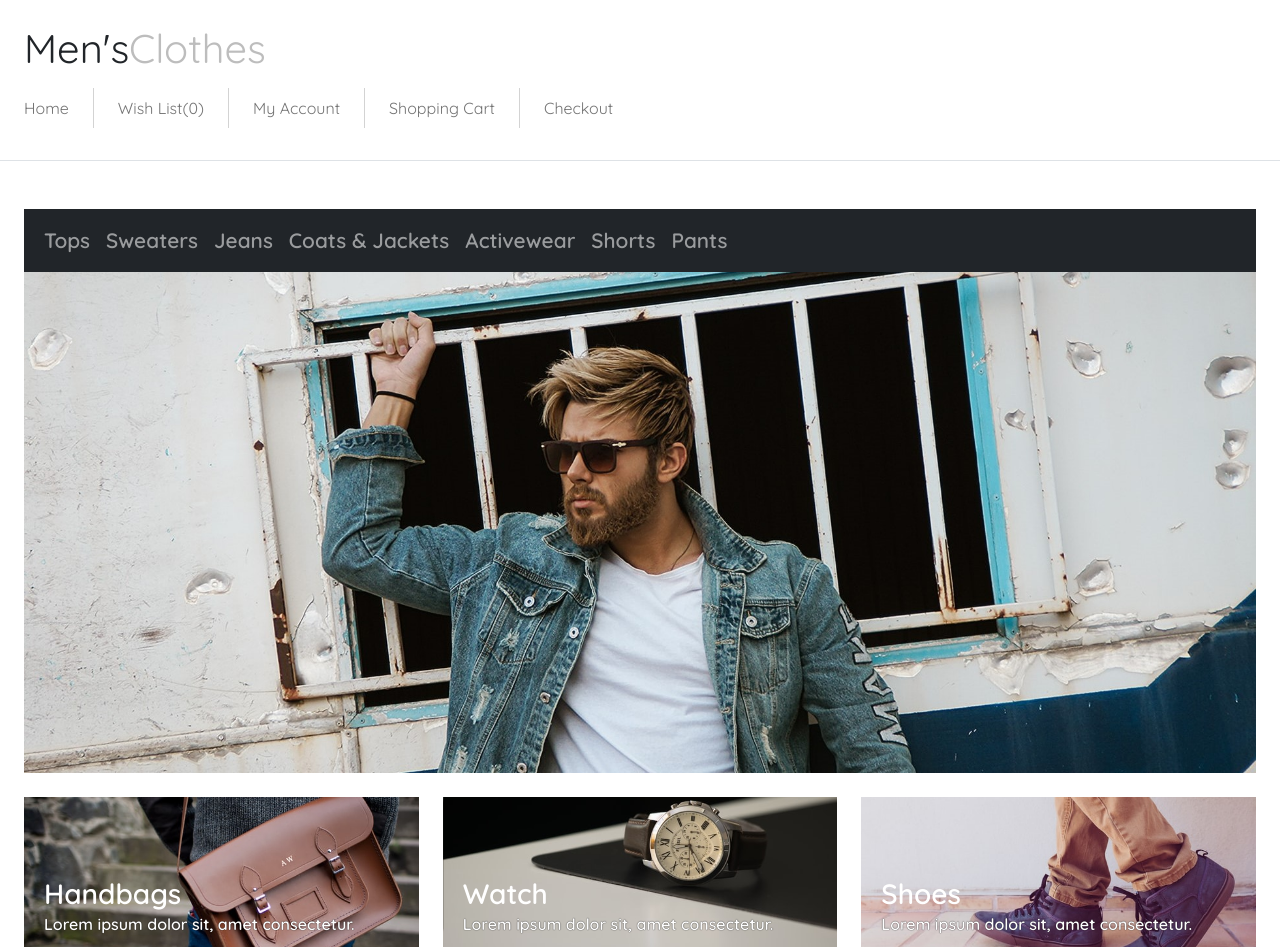
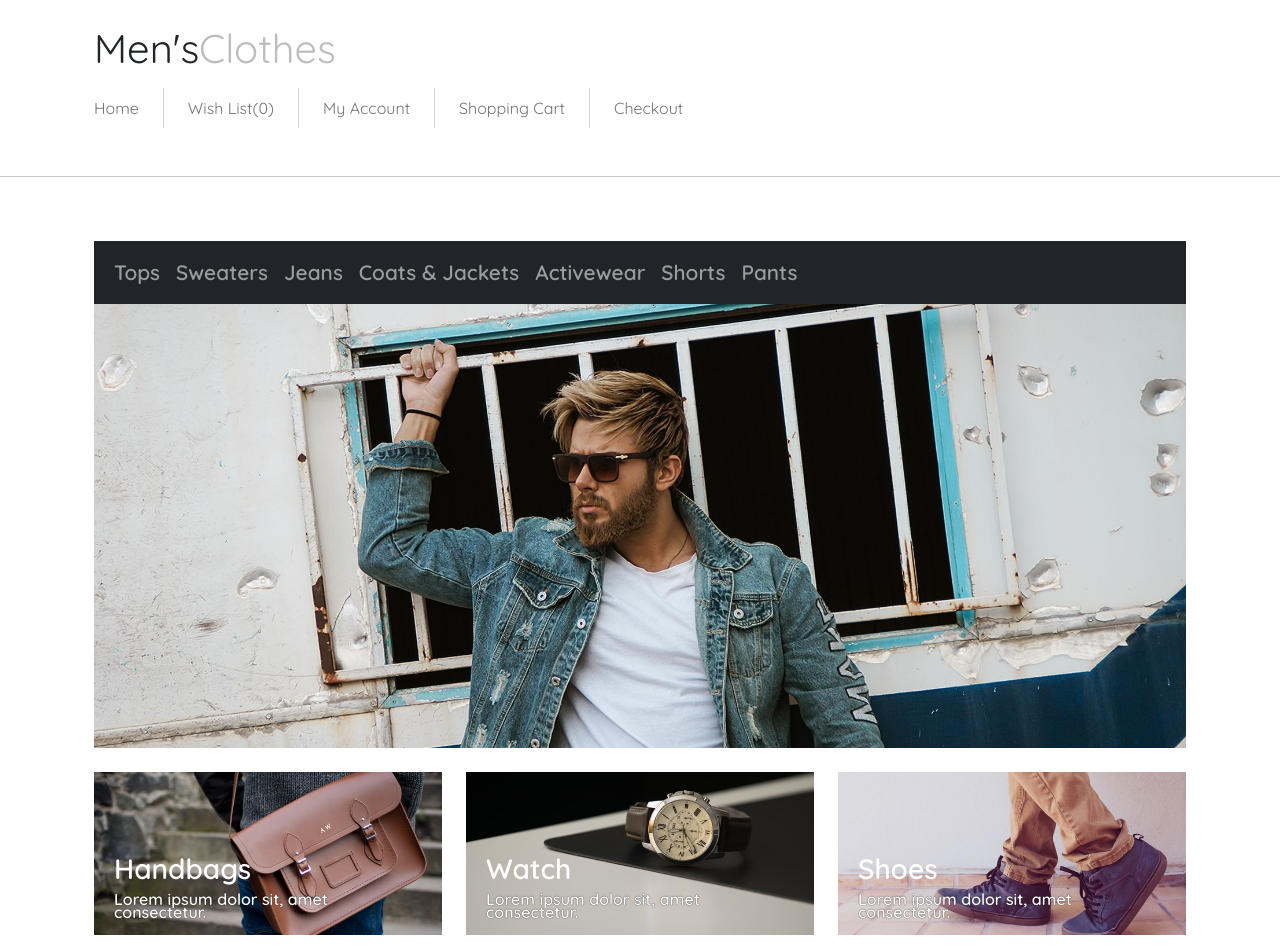
Before and after one commit to AnastasiaR2/Clothes-store-main-page, a plain HTML site: page index.html in a window 1280 px wide. Shown: the top 950 px of the page. Drawn offline with nearby package versions, Linux system fonts and the light colour scheme.

Commit message:
Add container and update catalog in mob ver

```diff
--- a/assets/css/style.css
+++ b/assets/css/style.css
@@ -1,6 +1,11 @@
 
   body {
     font-family: 'Quicksand', sans-serif;
+  }
+
+  div.container {
+    padding-left: 0px;
+    padding-right: 0px;
   }
 
   header > h1 {
@@ -105,7 +110,7 @@
   .catalog {
     display: grid;
     gap: 1rem;
-    grid-template-columns: repeat(2, 1fr);
+    grid-template-columns: 1fr;
   }
 
   .card {
@@ -279,6 +284,7 @@
 
   footer.copyright > p {
     padding: 0px;
+    padding-left: 6rem;
     font-size: 1rem;
   }
 
--- a/index.html
+++ b/index.html
@@ -16,7 +16,9 @@
 
   <body>
 
-    <header class="border-bottom">
+    <div class="container">
+
+        <header>
 
           <h1>Men's<span>Clothes</span></h1>
 
@@ -55,6 +57,12 @@
           </nav>
 
         </header>
+
+      </div>
+
+      <hr>
+
+    <div class="container">
 
       <div class="menu">
 
@@ -121,6 +129,10 @@
           </div>
 
       </div>
+
+    </div>
+
+    <div class="container">
 
       <main class="catalog">
 
@@ -254,6 +266,8 @@
 
       </main>
 
+    </div>
+
     <hr>
 
     <div class="info text-center">
@@ -273,6 +287,8 @@
     </div>
 
     <hr>
+
+    <div class="container">
 
       <footer>
 
@@ -412,6 +428,8 @@
 
       </footer>
 
+    </div>
+
     <footer class="copyright bg-dark text-white">
 
         <p>Powered by OpenCart	&#169; 2013</p>
```
Lines whose indentation alone changed are shown as unchanged.
